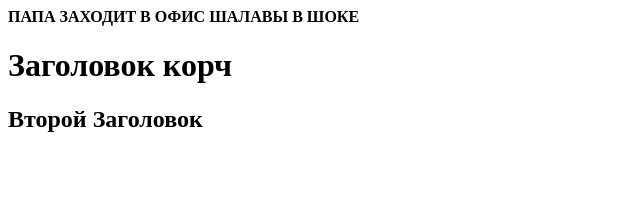
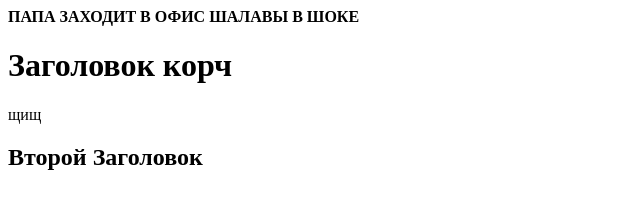
Before and after one commit to Zlavok/learning-git, a plain HTML site: page index.html in a window 1280 px wide. Shown: the whole page, without its empty margins (0-640 px from the left). Drawn offline with Linux system fonts and the light colour scheme.

Commit message:
Second commit

```diff
--- a/index.html
+++ b/index.html
@@ -8,6 +8,7 @@
 <body>
     <b>ПАПА ЗАХОДИТ В ОФИС ШАЛАВЫ В ШОКЕ</b>
     <h1>Заголовок корч</h1>
+    щищ
     <h2>Второй Заголовок</h2>
 </body>
 </html>
```
